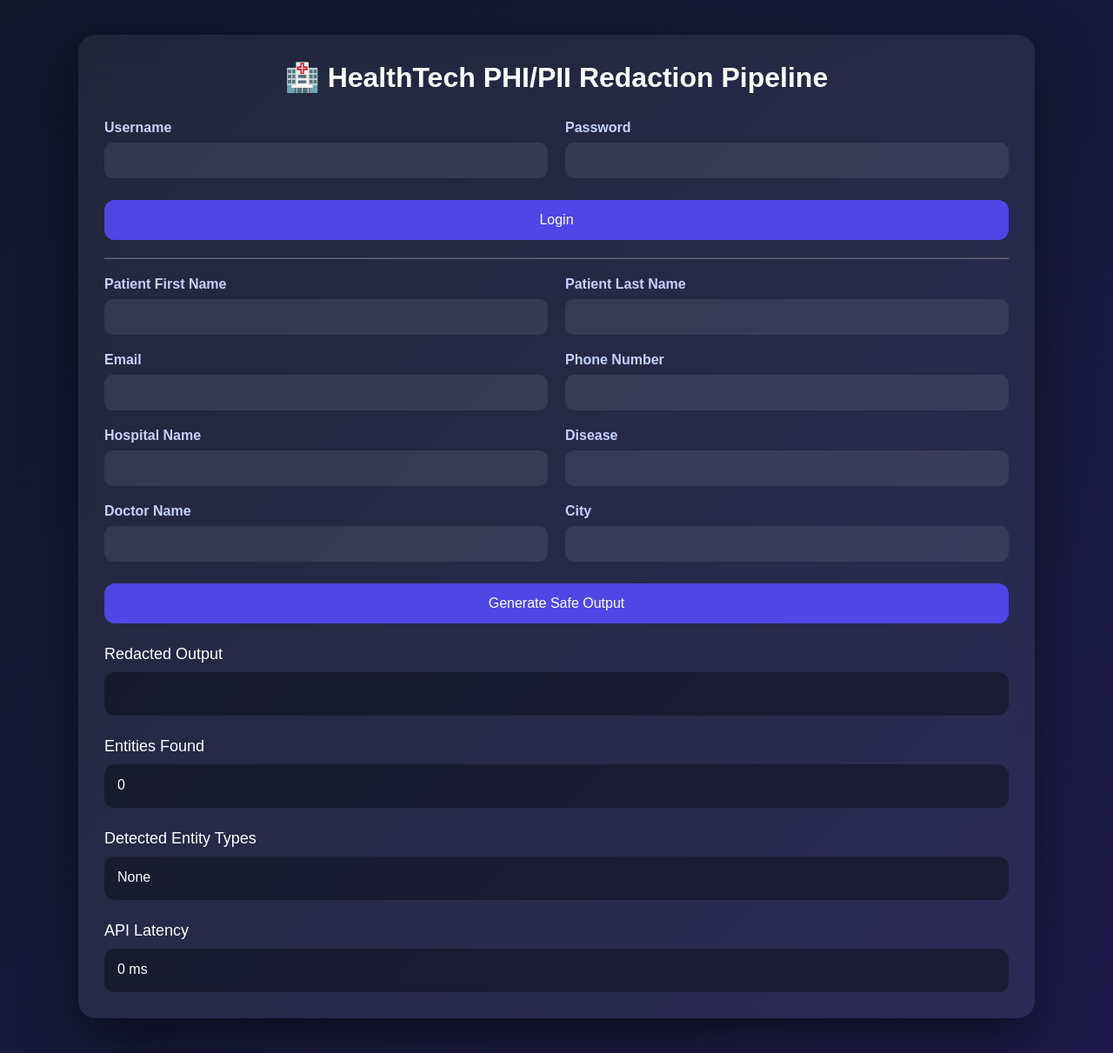
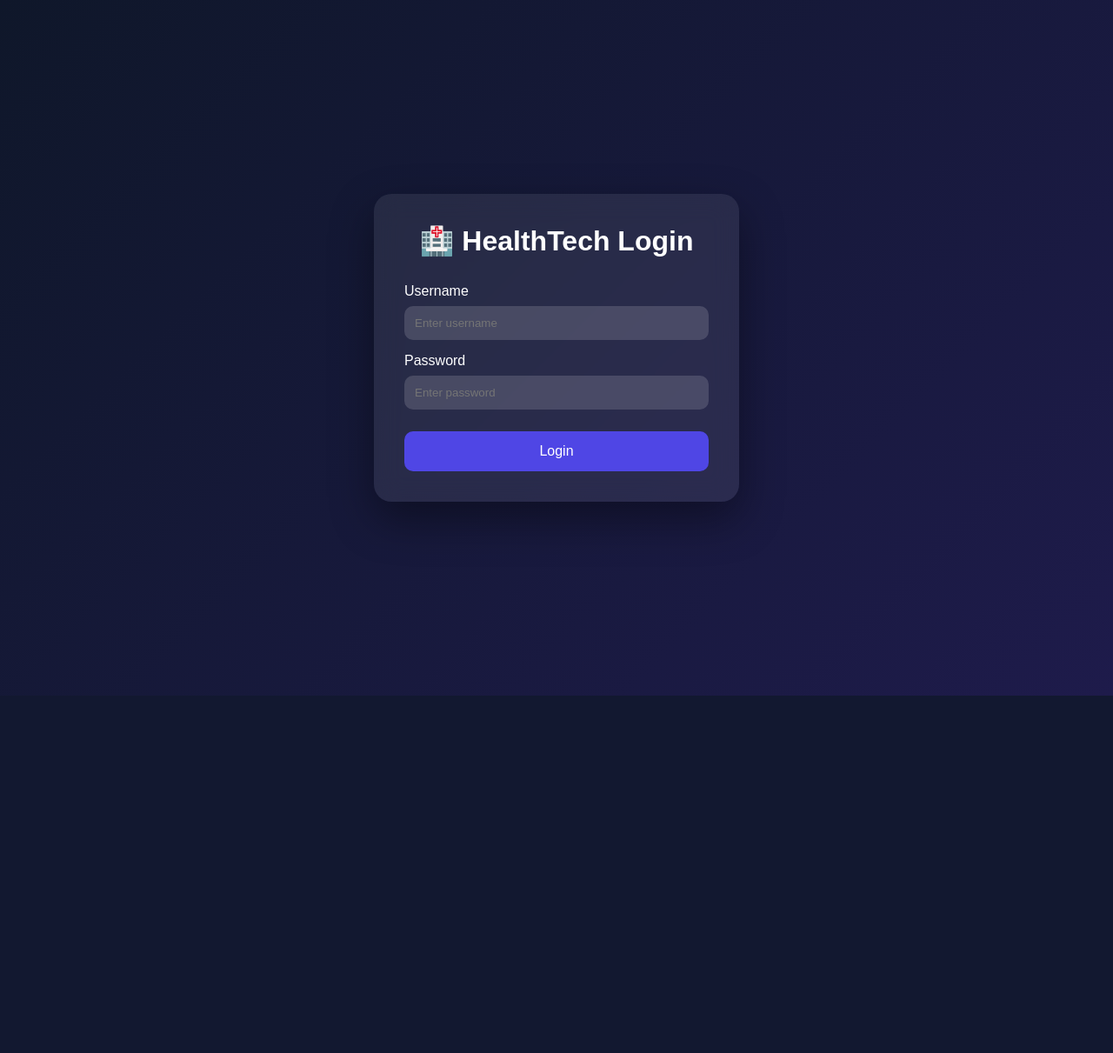
Before and after one commit to NeerajKumar1001/Health-Tech---Automated-PHI-PII-Redaction-pipeline-for-LLMs, a FastAPI app: page / in a window 1280 px wide. Shown: the whole page at 87% size. After the commit the page ends 800 px from the top, so only its background shows below. Run offline with FastAPI, Linux system fonts and the light colour scheme.

Commit message:
Fixed login page routing and integrated FastAPI templates

```diff
--- a/app.py
+++ b/app.py
@@ -3,8 +3,9 @@ import os
 os.environ["PYTHONUNBUFFERED"] = "1"
 
 
-from fastapi import FastAPI, Header
+from fastapi import FastAPI, Header, Request
 from fastapi.responses import FileResponse
+from fastapi.templating import Jinja2Templates
 from pydantic import BaseModel
 
 
@@ -18,6 +19,14 @@ from auth import create_token, verify_token
 
 
 app = FastAPI()
+
+
+
+# ---------------- TEMPLATES ---------------- #
+
+templates = Jinja2Templates(
+    directory="templates"
+)
 
 
 
@@ -74,10 +83,16 @@ class LoginRequest(BaseModel):
 
 
 @app.get("/")
-def home():
+def home(request: Request):
 
-    return FileResponse(
-        "templates/index.html"
+    return templates.TemplateResponse(
+
+        "index.html",
+
+        {
+            "request": request
+        }
+
     )
 
 
@@ -94,7 +109,6 @@ def dashboard():
 
 
 # ---------------- OTP LOGIN ---------------- #
-
 
 
 @app.post("/send-otp")
@@ -156,7 +170,6 @@ def verify_otp_api(data: OTPVerify):
         })
 
 
-
         return {
 
 
@@ -192,7 +205,6 @@ def verify_otp_api(data: OTPVerify):
 # ---------------- USER LOGIN ---------------- #
 
 
-
 @app.post("/login")
 def login(data: LoginRequest):
 
@@ -216,7 +228,6 @@ def login(data: LoginRequest):
 
 
 
-
     token = create_token({
 
         "username":
@@ -227,7 +238,6 @@ def login(data: LoginRequest):
         user["role"]
 
     })
-
 
 
 
@@ -250,8 +260,9 @@ def login(data: LoginRequest):
 
 
 
+
+
 # ---------------- PROTECTED REDACT API ---------------- #
-
 
 
 @app.post("/redact")
@@ -262,7 +273,6 @@ def redact(
     authorization: str = Header(None)
 
 ):
-
 
 
     # AUTH CHECK
@@ -282,14 +292,19 @@ def redact(
 
 
     token = authorization.replace(
+
         "Bearer ",
+
         ""
+
     )
 
 
 
     user = verify_token(
+
         token
+
     )
 
 
@@ -312,9 +327,10 @@ def redact(
 
 
     redacted_text, entities = redact_text(
+
         data.text
+
     )
-
 
 
 
--- a/templates/index.html
+++ b/templates/index.html
@@ -1,7 +1,8 @@
 <!DOCTYPE html>
 <html>
 <head>
-    <title>HealthTech AI Redaction System</title>
+
+<title>HealthTech Login</title>
 
 <style>
 
@@ -9,254 +10,166 @@
     margin:0;
     padding:0;
     box-sizing:border-box;
-            font-family: Arial, sans-serif;
+    font-family:Arial,sans-serif;
 }
 
 body{
-            min-height:100vh;
-            background: linear-gradient(135deg,#0f172a,#1e1b4b);
-            padding:40px;
+
+    height:100vh;
+    display:flex;
+    justify-content:center;
+    align-items:center;
+
+    background:linear-gradient(135deg,#0f172a,#1e1b4b);
+
 }
 
 .container{
-            max-width:1100px;
-            margin:auto;
-            background: rgba(255,255,255,0.07);
-            backdrop-filter: blur(18px);
+
+    width:420px;
+
+    background:rgba(255,255,255,.08);
+
+    backdrop-filter:blur(15px);
+
     border-radius:20px;
-            padding:30px;
-            box-shadow:0 25px 60px rgba(0,0,0,0.5);
+
+    padding:35px;
+
+    box-shadow:0 20px 50px rgba(0,0,0,.4);
+
 }
 
 h1{
+
     color:white;
+
     text-align:center;
+
     margin-bottom:30px;
-        }
 
-        .grid{
-            display:grid;
-            grid-template-columns:1fr 1fr;
-            gap:20px;
-        }
-
-        .field{
-            display:flex;
-            flex-direction:column;
 }
 
 label{
-            color:#c7d2fe;
+
+    color:white;
+
+    display:block;
+
     margin-bottom:8px;
-            font-weight:bold;
+
+    margin-top:15px;
+
 }
 
 input{
+
+    width:100%;
+
     padding:12px;
+
     border:none;
+
     border-radius:10px;
-            background:rgba(255,255,255,0.08);
+
+    background:rgba(255,255,255,.15);
+
     color:white;
-            font-size:15px;
-        }
 
-        input:focus{
-            outline:none;
-            border:1px solid #6366f1;
 }
 
 button{
+
     width:100%;
+
     margin-top:25px;
+
     padding:14px;
+
     border:none;
-            border-radius:12px;
+
+    border-radius:10px;
+
     background:#4f46e5;
+
     color:white;
+
     font-size:16px;
+
     cursor:pointer;
+
 }
 
 button:hover{
+
     background:#4338ca;
-        }
 
-        .section-title{
-            color:white;
-            margin-top:25px;
-            margin-bottom:10px;
-            font-size:18px;
-        }
-
-        .output{
-            background:rgba(0,0,0,0.35);
-            color:white;
-            padding:15px;
-            border-radius:12px;
-            min-height:50px;
-            white-space:pre-wrap;
 }
 
 </style>
+
 </head>
 
 <body>
 
 <div class="container">
 
-    <h1>🏥 HealthTech PHI/PII Redaction Pipeline</h1>
+<h1>🏥 HealthTech Login</h1>
 
-    <!-- LOGIN SECTION -->
-    <div class="grid">
+<label>Username</label>
+<input id="user" placeholder="Enter username">
 
-        <div class="field">
-            <label>Username</label>
-            <input type="text" id="user">
-        </div>
+<label>Password</label>
+<input id="pass" type="password" placeholder="Enter password">
 
-        <div class="field">
-            <label>Password</label>
-            <input type="password" id="pass">
-        </div>
-
-    </div>
-
-    <button onclick="login()">Login</button>
-
-    <hr style="margin:20px 0; opacity:0.3;">
-
-    <!-- PATIENT DATA -->
-    <div class="grid">
-
-        <div class="field">
-            <label>Patient First Name</label>
-            <input type="text" id="firstName">
-        </div>
-
-        <div class="field">
-            <label>Patient Last Name</label>
-            <input type="text" id="lastName">
-        </div>
-
-        <div class="field">
-            <label>Email</label>
-            <input type="text" id="email">
-        </div>
-
-        <div class="field">
-            <label>Phone Number</label>
-            <input type="text" id="phone">
-        </div>
-
-        <div class="field">
-            <label>Hospital Name</label>
-            <input type="text" id="hospital">
-        </div>
-
-        <div class="field">
-            <label>Disease</label>
-            <input type="text" id="disease">
-        </div>
-
-        <div class="field">
-            <label>Doctor Name</label>
-            <input type="text" id="doctor">
-        </div>
-
-        <div class="field">
-            <label>City</label>
-            <input type="text" id="city">
-        </div>
-
-    </div>
-
-    <button onclick="redactText()">Generate Safe Output</button>
-
-    <!-- OUTPUT -->
-    <div class="section-title">Redacted Output</div>
-    <div class="output" id="output"></div>
-
-    <div class="section-title">Entities Found</div>
-    <div class="output" id="entityCount">0</div>
-
-    <div class="section-title">Detected Entity Types</div>
-    <div class="output" id="entityTypes">None</div>
-
-    <div class="section-title">API Latency</div>
-    <div class="output" id="latency">0 ms</div>
+<button onclick="login()">
+Login
+</button>
 
 </div>
 
 <script>
 
-let token = "";
-let startTime = 0;
+async function login(){
 
-// ---------------- LOGIN ----------------
-async function login() {
+    const response = await fetch("/login",{
 
-    const res = await fetch("/login", {
-        method: "POST",
-        headers: {
-            "Content-Type": "application/json"
+        method:"POST",
+
+        headers:{
+            "Content-Type":"application/json"
         },
-        body: JSON.stringify({
-            username: document.getElementById("user").value,
-            password: document.getElementById("pass").value
+
+        body:JSON.stringify({
+
+            username:document.getElementById("user").value,
+
+            password:document.getElementById("pass").value
+
         })
+
     });
 
-    const data = await res.json();
-
-    if (data.token) {
-        token = data.token;
-        alert("Login successful! Role: " + data.role);
-    } else {
-        alert("Login failed");
-    }
-}
-
-// ---------------- REDACT ----------------
-async function redactText() {
-
-    let text = `
-Patient Name: ${document.getElementById("firstName").value} ${document.getElementById("lastName").value}
-Email: ${document.getElementById("email").value}
-Phone: ${document.getElementById("phone").value}
-Hospital: ${document.getElementById("hospital").value}
-Disease: ${document.getElementById("disease").value}
-Doctor: ${document.getElementById("doctor").value}
-City: ${document.getElementById("city").value}
-`;
-
-    startTime = Date.now();
-
-    const response = await fetch("/redact", {
-        method: "POST",
-        headers: {
-            "Content-Type": "application/json",
-            "Authorization": "Bearer " + token
-        },
-        body: JSON.stringify({
-            text: text
-        })
-    });
-
-    const endTime = Date.now();
 
     const data = await response.json();
 
-    document.getElementById("output").innerText =
-        data.redacted;
 
-    document.getElementById("entityCount").innerText =
-        data.entities_found;
+    if(data.token){
 
-    document.getElementById("entityTypes").innerText =
-        data.entity_types.join(", ");
+        localStorage.setItem("token",data.token);
 
-    document.getElementById("latency").innerText =
-        (endTime - startTime) + " ms";
+        localStorage.setItem("role",data.role);
+
+        window.location.href="/dashboard";
+
+    }
+
+    else{
+
+        alert(data.error);
+
+    }
+
 }
 
 </script>
```
Lines whose indentation alone changed are shown as unchanged.
